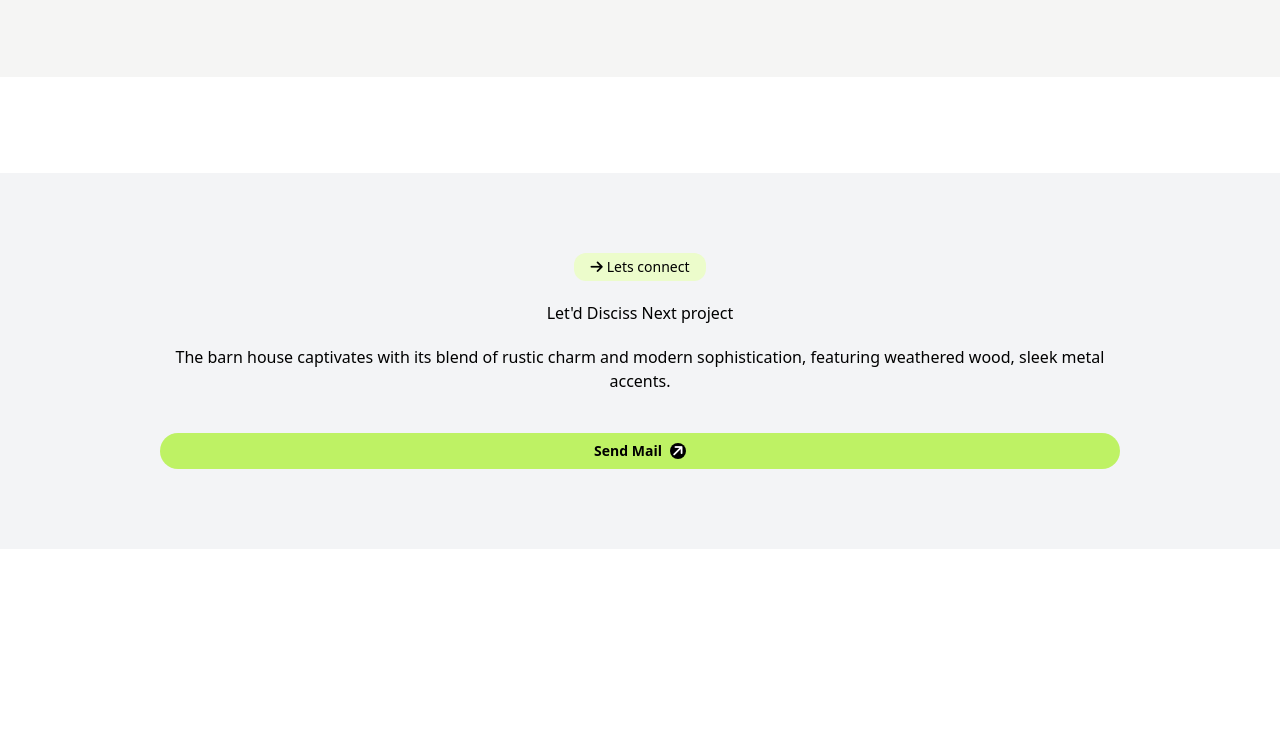
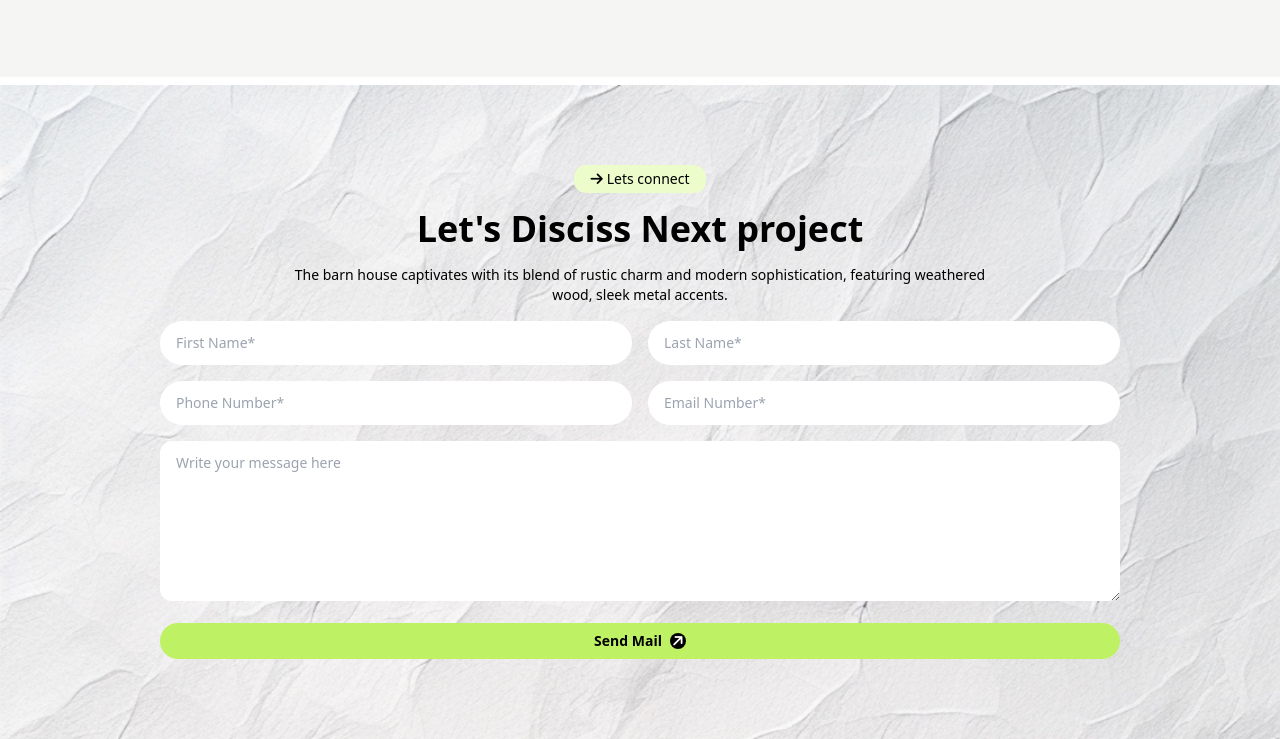
Before and after one commit to moon200218/assignment-3, a plain HTML site: page index.html in a window 1280 px wide. Shown: the part 1824-2563 px from the top of the page. Before the commit the page ends 2373 px from the top, so only its background shows below. Drawn offline with nearby package versions, Linux system fonts and the light colour scheme.

Commit message:
lets discuss section done

```diff
--- a/index.html
+++ b/index.html
@@ -101,7 +101,7 @@
         </section>
 
         <!-- Living spaces section and Our processes combined -->
-        <section class=" bg-stone-100 my-24">
+        <section class=" bg-stone-100 mt-24 mb-2">
             <div class="w-5/6 flex lg:flex flex-col lg:flex-row mx-auto lg:py-20 pt-5 gap-6">
                 <!-- Living space text partition -->
                 <div class="flex-col space-y-4 text-center lg:text-left relative">
@@ -202,17 +202,39 @@
         </section>
 
         <!-- Lets Discuss next project sction -->
-        <section class="bg-gray-100 py-20">
-            <div class="w-9/12 mx-auto text-center space-y-5">
+        <section class="bg-[url('./assets/bg.jpg')] bg-no-repeat bg-cover py-20">
+            <div class="w-9/12 mx-auto text-center space-y-4">
                 <button class="bg-lime-100 px-4 py-1 rounded-xl text-sm font-light"><i
-                    class="fa-solid fa-arrow-right mr-1"></i>Lets connect</button>
-                <h1>Let'd Disciss Next project</h1>
-                <p>The barn house captivates with its blend of rustic charm and modern sophistication, featuring weathered wood, sleek metal accents.</p>
+                        class="fa-solid fa-arrow-right mr-1"></i>Lets connect</button>
+                <h1 class="font-extrabold text-4xl">Let's Disciss Next project</h1>
+                <p class="inline-flex text-sm font-light lg:w-9/12">The barn house captivates with its blend of rustic
+                    charm and modern sophistication, featuring weathered wood, sleek metal accents.</p>
                 <div>
-                    <form></form>
+                    <form>
+                        <div class="lg:grid lg:grid-cols-2 gap-4 space-y-5 lg:space-y-0">
+                            <div>
+                                <input class="rounded-full px-4 py-3 w-full placeholder:font-extralight text-sm" type="text" placeholder="First Name*">
+                            </div>
+                            <div>
+                                <input class="rounded-full px-4 py-3 w-full placeholder:font-extralight text-sm" type="text" placeholder="Last Name*">
+                            </div>
+                            <div>
+                                <input class="rounded-full px-4 py-3 w-full placeholder:font-extralight text-sm" type="text" placeholder="Phone Number*">
+                            </div>
+                            <div>
+                                <input class="rounded-full px-4 py-3 w-full placeholder:font-extralight text-sm" type="text" placeholder="Email Number*">
+                            </div>
+                            <div class="col-span-2">
+                                <textarea class="w-full px-4 py-3 rounded-xl h-40 placeholder:font-extralight text-sm" placeholder="Write your message here"></textarea>
+                            </div>
+                        </div>
+
+
+                    </form>
                 </div>
                 <button
-                    class="inline-flex items-center gap-2 bg-lime-300 py-2 py-1 rounded-full text-sm font-semibold w-full justify-center">Send Mail<div class="bg-black w-4 h-4 rounded-full flex items-center justify-center">
+                    class="inline-flex items-center gap-2 bg-lime-300 py-2 py-1 rounded-full text-sm font-semibold w-full justify-center">Send
+                    Mail<div class="bg-black w-4 h-4 rounded-full flex items-center justify-center">
                         <i class="fa-solid fa-arrow-right -rotate-45 text-white"></i>
                     </div></button>
             </div>
@@ -220,6 +242,8 @@
 
         </section>
 
+        <!-- footer section -->
+
 
     </main>
 
```
